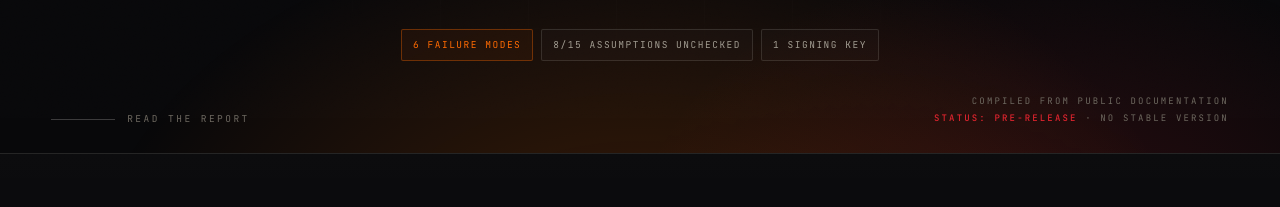
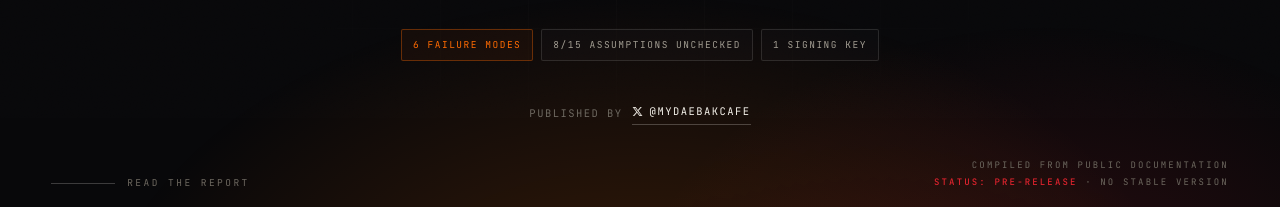
Before and after one commit to tespio/shirudo-hidden-risks, a plain HTML site: page index.html in a window 1280 px wide. Shown: the part 682-889 px from the top of the page. Drawn offline with Linux system fonts and the light colour scheme.

Commit message:
Add author byline @MyDaebakCafe to hero, footer and OG card

```diff
--- a/index.html
+++ b/index.html
@@ -193,6 +193,18 @@ h1 .grad{
   border:1px solid var(--line);padding:7px 11px;border-radius:2px;background:rgba(255,255,255,.015);
 }
 .chip--hot{color:var(--orange);border-color:rgba(255,106,0,.35);background:rgba(255,106,0,.05)}
+.byline{
+  display:flex;align-items:center;justify-content:center;gap:9px;margin-top:16px;
+  font-family:var(--mono);font-size:10.5px;letter-spacing:.14em;text-transform:uppercase;color:var(--dim);
+}
+.byline__k{color:var(--dim)}
+.byline a{
+  display:inline-flex;align-items:center;gap:7px;color:var(--ink);text-decoration:none;
+  border-bottom:1px solid rgba(245,242,234,.24);padding-bottom:3px;
+  transition:color .25s,border-color .25s;
+}
+.byline a:hover{color:var(--orange);border-color:var(--orange)}
+.byline .xmark{width:11px;height:11px;fill:currentColor;opacity:.9;flex:none}
 
 .hero__foot{display:flex;align-items:flex-end;justify-content:space-between;gap:20px}
 .scrollcue{display:flex;align-items:center;gap:12px;font-family:var(--mono);font-size:9.5px;letter-spacing:.26em;text-transform:uppercase;color:var(--dim);text-decoration:none}
@@ -594,6 +606,13 @@ html.static .cursor-glow{display:none}
       <span class="chip">8/15 assumptions unchecked</span>
       <span class="chip">1 signing key</span>
     </div>
+    <p class="byline">
+      <span class="byline__k">Published by</span>
+      <a href="https://x.com/MyDaebakCafe" target="_blank" rel="noopener noreferrer">
+        <svg class="xmark" viewBox="0 0 24 24" aria-hidden="true"><path d="M18.244 2.25h3.308l-7.227 8.26 8.502 11.24H16.17l-5.214-6.817L4.99 21.75H1.68l7.73-8.835L1.254 2.25H8.08l4.713 6.231 5.45-6.231Zm-1.161 17.52h1.833L7.084 4.126H5.117L17.083 19.77Z"/></svg>
+        @MyDaebakCafe
+      </a>
+    </p>
   </div>
 
   <div class="hero__foot">
@@ -942,7 +961,8 @@ html.static .cursor-glow{display:none}
       <p style="margin-top:12px"><strong>Basis.</strong> Every claim about Shirudo's behavior is drawn from the project's own public documentation, quoted or paraphrased. Figures reflect the documentation as of 24 November 2026.</p>
     </div>
     <div class="footer__meta">
-      <span><b>Published</b> 24 Nov 2026</span>
+      <span><b>Published by</b> <a href="https://x.com/MyDaebakCafe" target="_blank" rel="noopener noreferrer">@MyDaebakCafe</a></span>
+      <span><b>Date</b> 24 Nov 2026</span>
       <span><b>Format</b> Static page · no trackers</span>
       <span><b>Design</b> Borrows the restraint of the OpenAI × Cisco launch language, then turns the palette to hazard.</span>
       <span><b>Source</b> <a href="./the_hidden_risks_of_shirudo.md">Markdown original</a></span>
```
Also changed, not shown: og.html (+3 -2 lines), byline.png (added), og.png, 1 other file.
